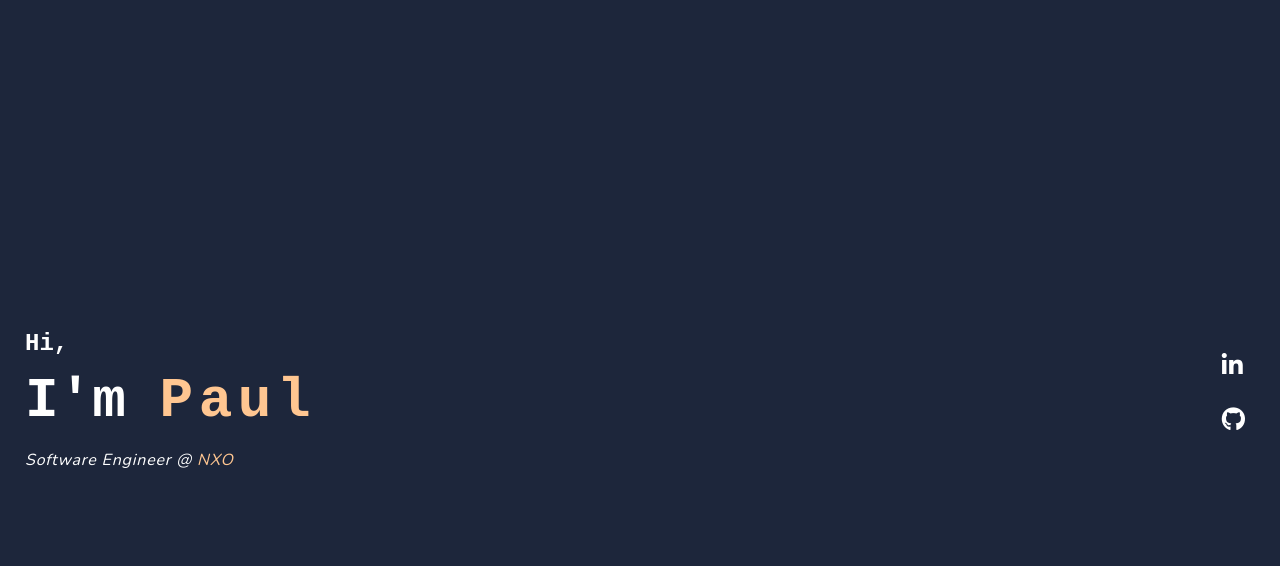
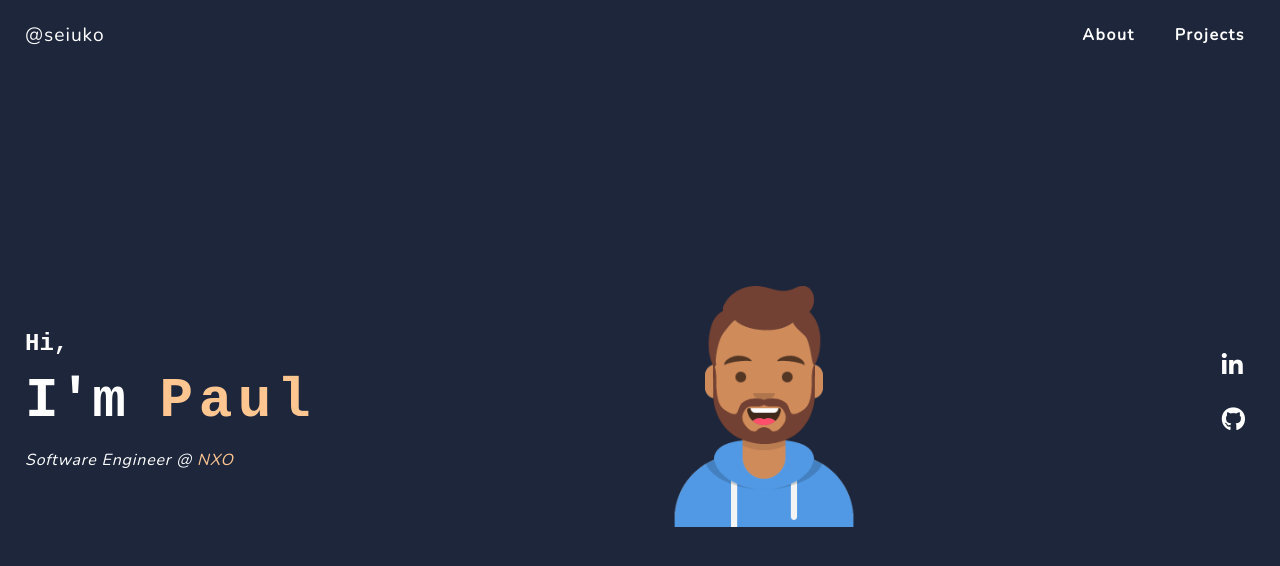
Before and after one commit to SeiUkO/SeiUkO.github.io, a plain HTML site: page index.html in a window 1280 px wide. Drawn offline with nearby package versions, Linux system fonts and the light colour scheme.

Commit message:
[feature] Add avatar and elements in header

```diff
--- a/css/header.css
+++ b/css/header.css
@@ -49,7 +49,7 @@ header {
 }
 
 .nav-item a:hover, .nav-item a:focus {
-    color: #F08CAE;
+    color: #ffc691;
     text-decoration: underline;
 }
 
--- a/css/home.css
+++ b/css/home.css
@@ -127,7 +127,7 @@ h3 a:hover {
 
 .art-me {
     display: none;
-    height: 350px;
+    height: 250px;
 }
 
 .art-me img {
--- a/index.html
+++ b/index.html
@@ -34,11 +34,14 @@
 
     <body>
         <header class="header">
-            <!-- <nav class="nav">
+            <a href="/" class="header-logo">@seiuko</a>
+            <nav class="nav">
                 <div class="toggle"><i class="fas fa-bars"></i></div>
                 <ul class="nav-menu">
+                    <li class="nav-item"><a href="about.html">About</a></li>
+                    <li class="nav-item"><a href="projects.html">Projects</a></li>
                 </ul>
-            </nav> -->
+            </nav>
         </header>
 
         <main class="main-container home-section">
@@ -48,6 +51,10 @@
                     <h2 class="big-title">I'm <span class="my-name myred">Paul</span></h2>
                     <h3 class="medium-title"><em>Software Engineer @ <a class="myred" target="_blank"
                                 href="https://www.nxo.eu//">NXO</a></em></h3>
+                </div>
+                <div class="art-me">
+                    <img src="./img/avataaars.png"
+                        alt="My Avatar.">
                 </div>
                 <div class="landing-page-socials">
                     <ul>
```
Also changed, not shown: img/avataaars.png (added), img/avatar.png (added), img/avatar.svg (added).
